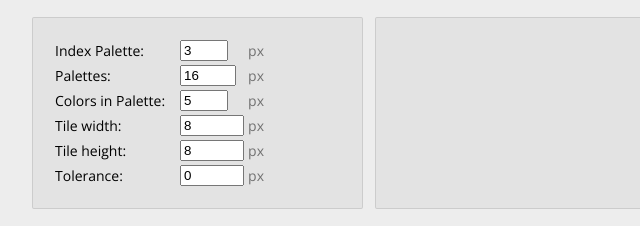
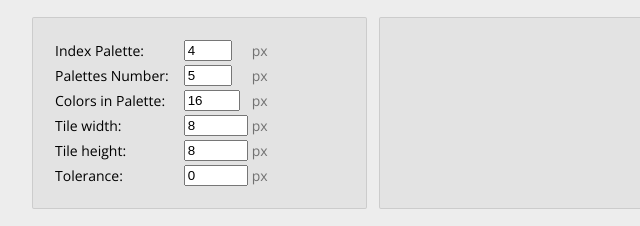
Before and after one commit to andyriddler/tileset-extractor, a plain HTML site: page index.html in a window 1280 px wide. Shown: the part 199-425 px from the top of the page, 288-928 px from the left. Drawn offline with nearby package versions, Linux system fonts and the light colour scheme.

```diff
--- a/index.html
+++ b/index.html
@@ -33,21 +33,21 @@
         <tr>
           <td>Index Palette:</td>
           <td>
-            <input type="number" name="pindex" min="0" max="7" step="1" value="3">
+            <input type="number" name="pindex" min="0" max="7" step="1" value="4">
           </td>
           <td>px</td>
         </tr>
         <tr>
-          <td>Palettes:</td>
+          <td>Palettes Number:</td>
           <td>
-            <input type="number" name="colors" min="4" max="16" step="1" value="16">
+            <input type="number" name="palette" min="1" max="8" step="1" value="5">
           </td>
           <td>px</td>
         </tr>
         <tr>
           <td>Colors in Palette:</td>
           <td>
-            <input type="number" name="palette" min="1" max="6" step="1" value="5">
+            <input type="number" name="colors" min="4" max="16" step="1" value="16">
           </td>
           <td>px</td>
         </tr>
```
